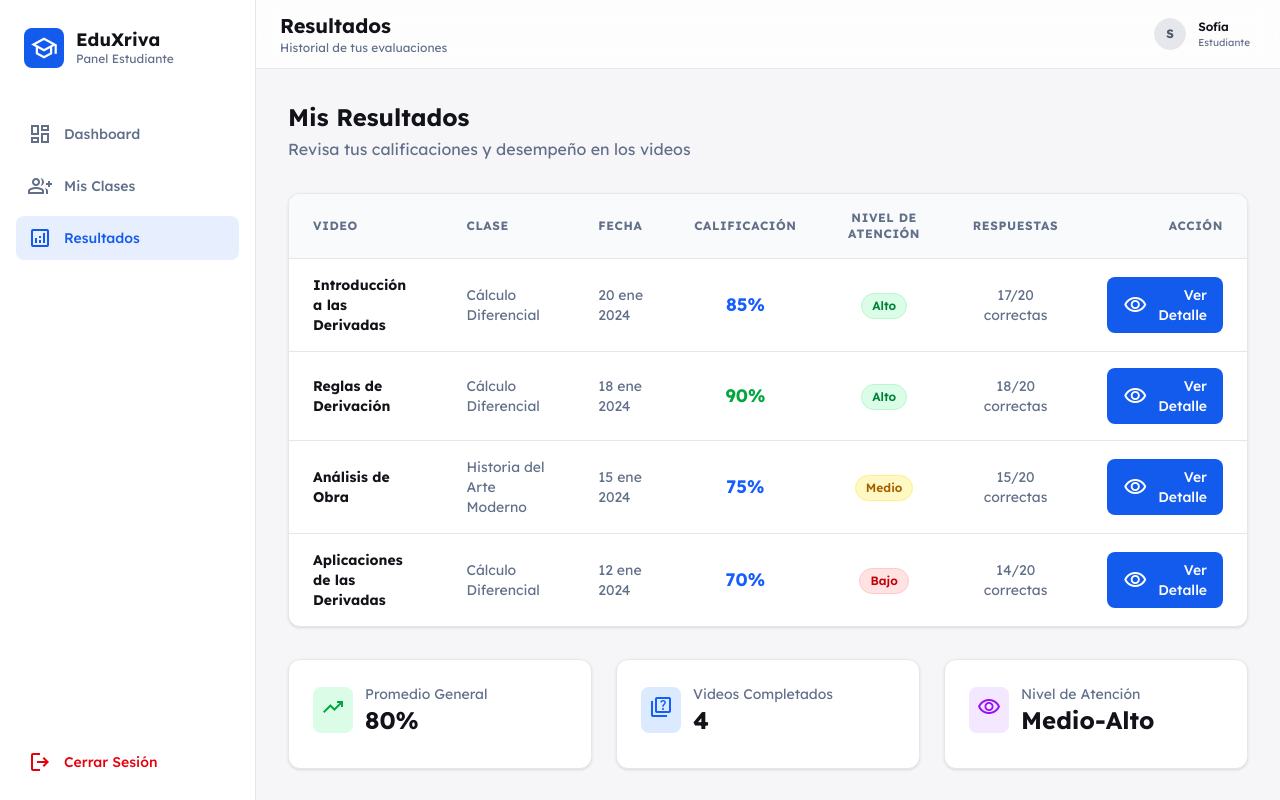
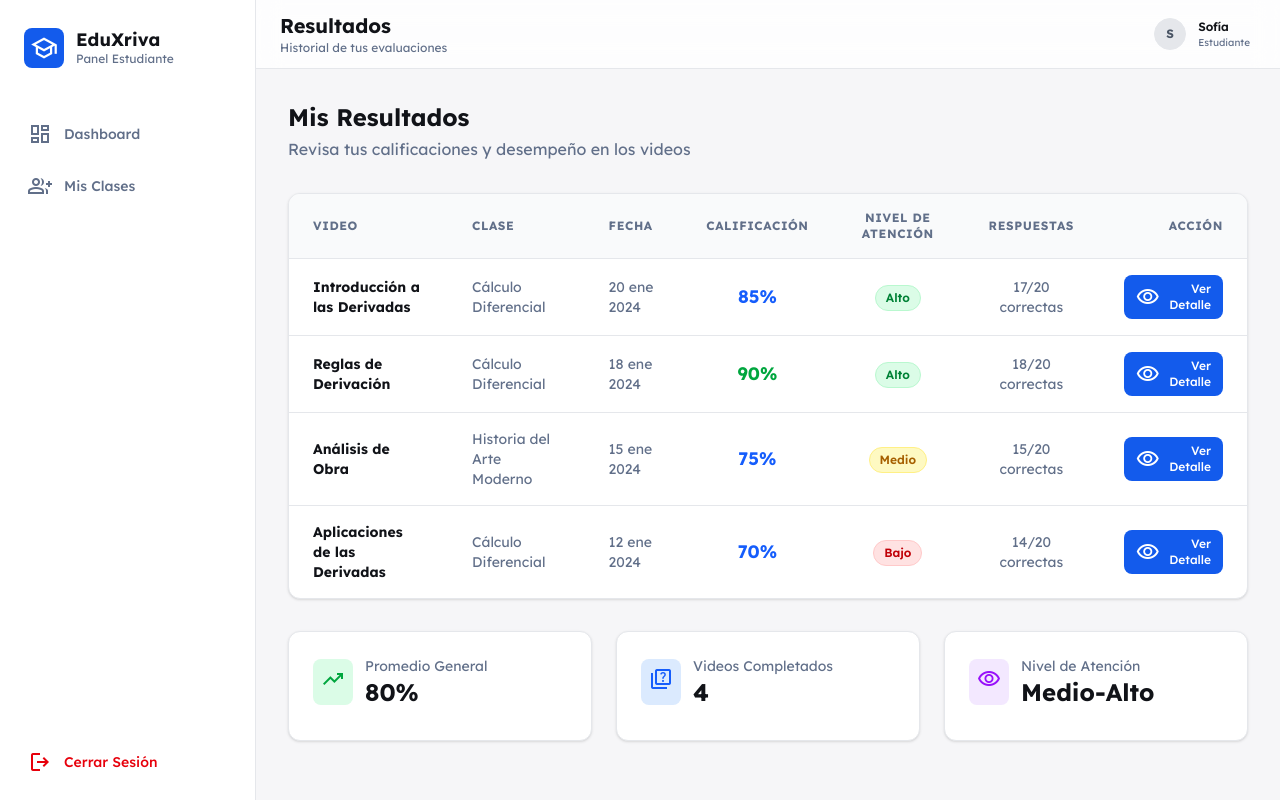
Before and after one commit to Xriva18/detecion_atencion, a Next.js app in the folder frontend/: page /estudiante/resultados in a window 1280 px wide. Built offline with nearby package versions, Linux system fonts and the light colour scheme.

Commit message:
Update ResultadosPage styling for improved UI consistency and remove Results link from EstudianteSidebar to streamline navigation.

```diff
--- a/frontend/app/estudiante/resultados/page.tsx
+++ b/frontend/app/estudiante/resultados/page.tsx
@@ -152,9 +152,9 @@ export default function ResultadosPage() {
                     <td className="px-6 py-4 text-right">
                       <Link
                         href={`/estudiante/resultados/${result.id}`}
-                        className="px-4 py-2 bg-primary hover:bg-blue-700 text-white text-sm font-medium rounded-lg transition-colors inline-flex items-center gap-2"
+                        className="px-3 py-1.5 bg-primary hover:bg-blue-700 text-white text-xs font-medium rounded-lg transition-colors inline-flex items-center gap-1.5"
                       >
-                        <span className="material-symbols-outlined text-lg">
+                        <span className="material-symbols-outlined text-base">
                           visibility
                         </span>
                         Ver Detalle
--- a/frontend/src/components/Estudiante/Sidebar.tsx
+++ b/frontend/src/components/Estudiante/Sidebar.tsx
@@ -16,11 +16,6 @@ export default function EstudianteSidebar() {
       href: "/estudiante/clases",
       icon: "group_add",
       label: "Mis Clases",
-    },
-    {
-      href: "/estudiante/resultados",
-      icon: "analytics",
-      label: "Resultados",
     },
   ];
 
```
